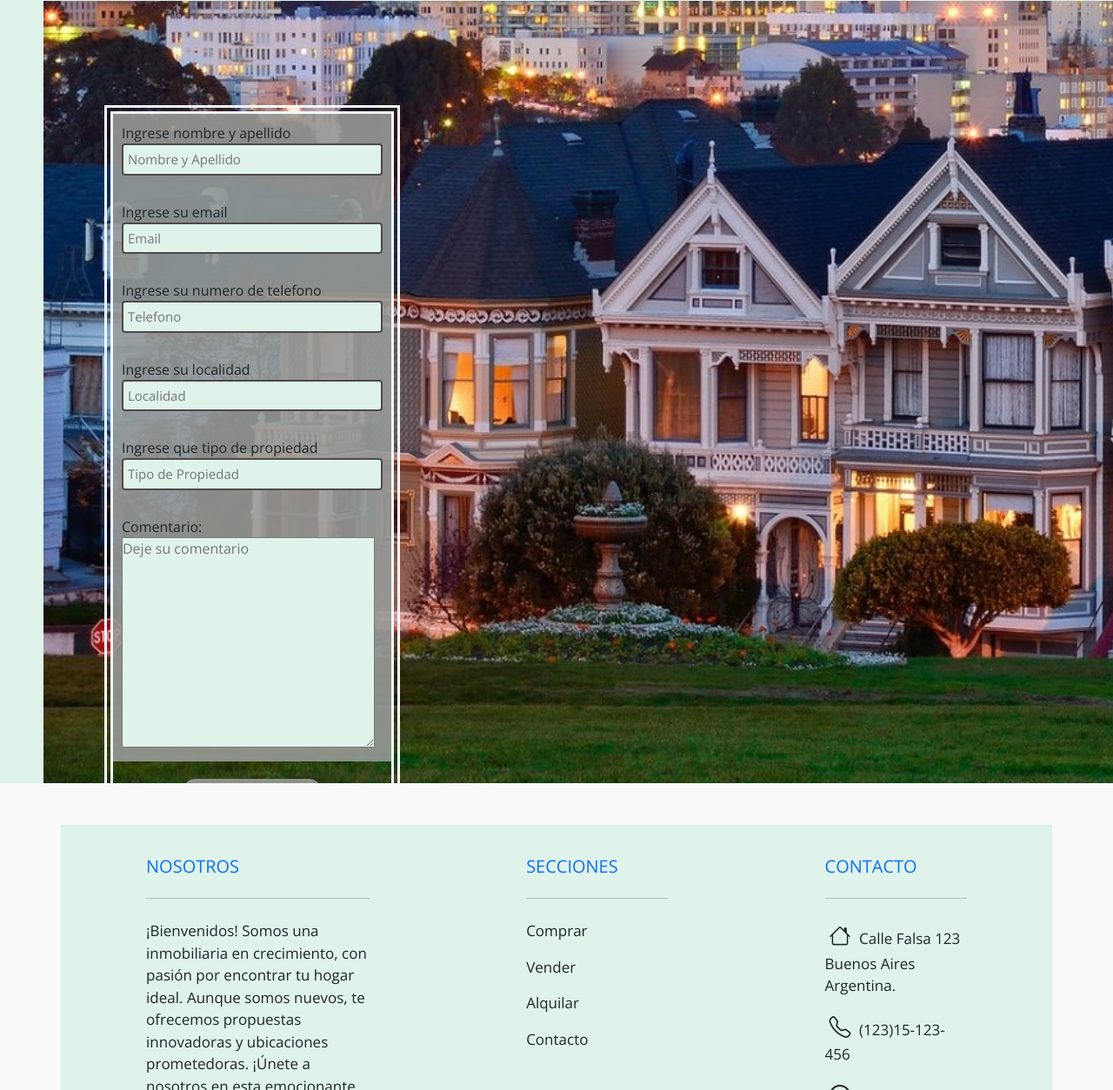
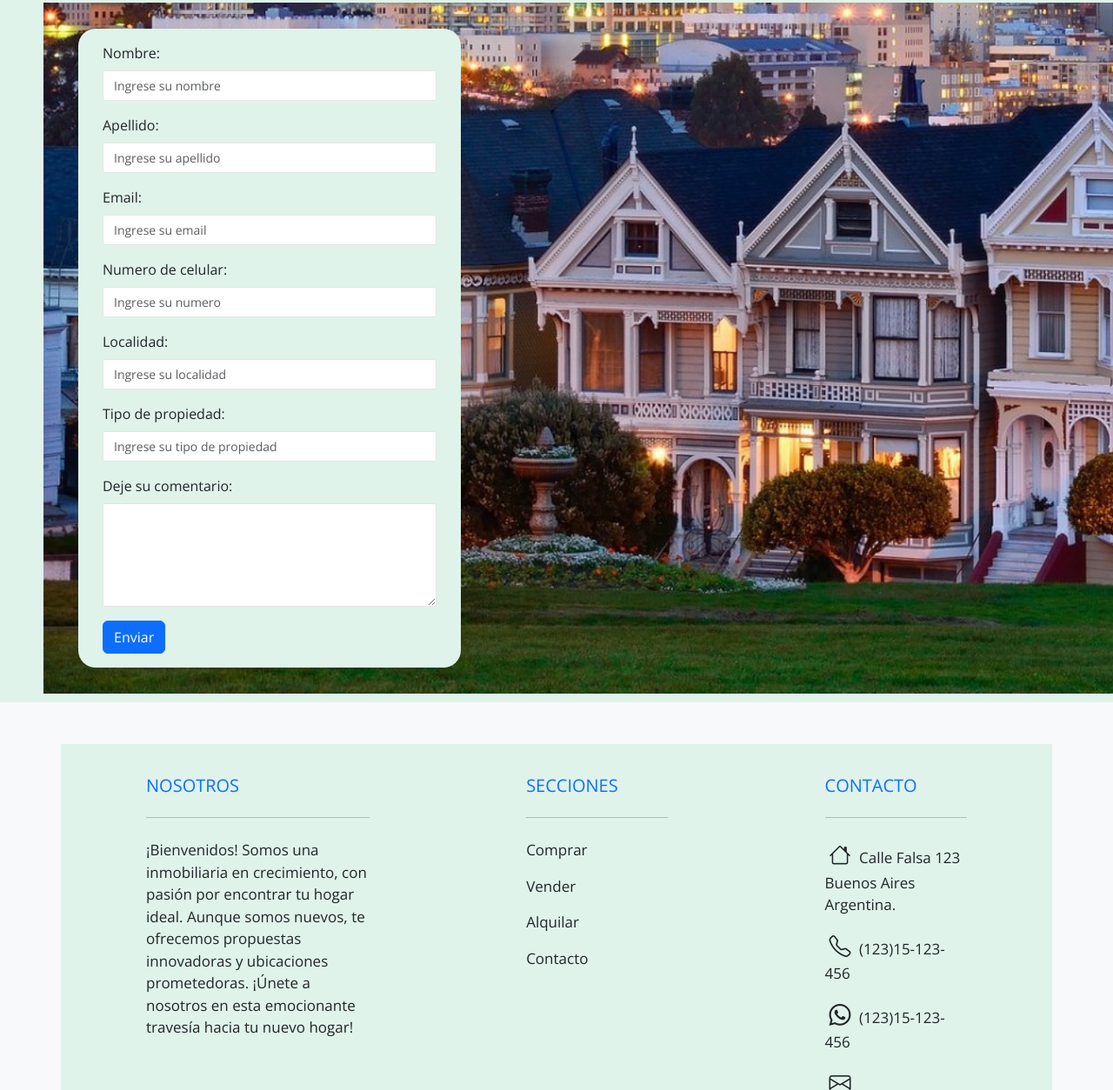
Before and after one commit to GuJoAr/PreEntregaCoderHouse, a plain HTML site: page pages/vender.html in a window 1280 px wide. Shown: the part 305-1559 px from the top of the page at 87% size. Drawn offline with nearby package versions, Linux system fonts and the light colour scheme.

Commit message:
modifique el form de vender y contacto con bootstrap y le puse css

```diff
--- a/CSS/style.css
+++ b/CSS/style.css
@@ -269,60 +269,32 @@ form {
 /* css de vender */
 
 .sell {
-    padding: 40px;
     box-sizing: border-box;
     margin-left: 50px;
     background: url(../assets/image/images11.jpg);
     background-size: cover;
-    height: 900px;
+    height: 100%;
 }
 
 .sell_box {
-    width: 400px;
+    width: 500px;
     padding: 30px;
-    margin-top: 50px;
-    border-radius: 4px;
+    margin: 10px;
     background: transparent;
 }
 
-.forms {
-    background: transparent;
-    border-style: double;
-    border-width: 10px;
-    border-color: aliceblue;
-}
-.sell_div{
-    padding: 10px;
-    background: rgba(154, 158, 154, 0.87);
+.first_col {
+    width: 100%;
+    border-radius: 20px;
 }
 
-.sell_holder {
-    display: block;
-    width: 100%;
-    padding: 5px;
-    border-radius: 4px;
-    margin-bottom: 10px;
-    border: 2px solid rgb(77, 73, 73);
-    font-size: 15px;
-
-}
-
-.sell_div label {
-    background: transparent;
-}
-
-.sell_box .buttons {
-    display: block;
-    margin-left: auto;
-    margin-right: auto;
-    width: 50%;
-    border: none;
-    padding: 12px;
-    margin-top: 20px;
-    margin-bottom: 20px;
-    background: rgba(154, 158, 154, 0.87);
-    font-size: 16px;
-    border-radius: 15px;
+.form-control {
+    background: #fff;
+    color: #000;
+    font-size: 14px;
+    border-radius: 2px;
+    box-sizing: none;
+    border: 1px solid rgba(0, 0, 0, 0.1);
 }
 
 /* css de alquilar */
@@ -475,4 +447,15 @@ footer i {
     }
     /* fin de mediaqueri para los rows del comprar */
 
+    /* mediaqueri para el vender*/
+    @media only screen and (max-width: 550px) {
+        .sell , .sell_box, .first_col, .mb-3, .m-3 {
+            width: auto;
+            display: flex;
+            flex-direction: column;
+            gap: 10px;
+        }
+    }
+    /* fin del vender*/
+
 }
--- a/pages/vender.html
+++ b/pages/vender.html
@@ -48,36 +48,43 @@
 <!--main-->
     <main>
         <h1>Inmobiliaria La Croste</h1>
-        <section class="sell">
-            <div class="sell_box">
-                <form action="" method="post" class="forms">
-                    <div class="sell_div">
-                        <label for="nombre">Ingrese nombre y apellido</label>
-                        <input type="text" class="sell_holder" placeholder="Nombre y Apellido" name="nombre">
+        <section class="conteiner sell">
+            <div class="row sell_box">
+                <div class="col-md-6 first_col">
+                    <form class="forms m-3">
+                        <div class="mb-3">
+                            <label for="nombre" class="form-label">Nombre:</label>
+                            <input type="text" class="form-control" id="nombre" placeholder="Ingrese su nombre">
                         </div>
-                    <div class="sell_div">
-                        <label for="email">Ingrese su email</label>
-                        <input type="email" class="sell_holder" placeholder="Email" name="email">
+                        <div class="mb-3">
+                            <label for="apellido" class="form-label">Apellido:</label>
+                            <input type="text" class="form-control" id="apellido" placeholder="Ingrese su apellido">
                         </div>
-                    <div class="sell_div">
-                        <label for="cell">Ingrese su numero de telefono</label>
-                        <input type="tel" class="sell_holder" placeholder="Telefono" name="cel">
+                        <div class="mb-3">
+                            <label for="email" class="form-label">Email:</label>
+                            <input type="email" class="form-control" id="email" placeholder="Ingrese su email">
                         </div>
-                    <div class="sell_div">
-                        <label for="localidad">Ingrese su localidad</label>
-                        <input type="text" class="sell_holder" placeholder="Localidad" name="localidad">
+                        <div class="mb-3">
+                            <label for="cel" class="form-label">Numero de celular:</label>
+                            <input type="cel" class="form-control" id="cel" placeholder="Ingrese su numero">
                         </div>
-                    <div class="sell_div">
-                        <label for="casa">Ingrese que tipo de propiedad</label>
-                        <input type="text" class="sell_holder" placeholder="Tipo de Propiedad" name="casa">
+                        <div class="mb-3">
+                            <label for="localidad" class="form-label">Localidad:</label>
+                            <input type="text" class="form-control" id="localidad" placeholder="Ingrese su localidad">
                         </div>
-                    <div class="sell_div">
-                        <label for="coment">Comentario: </label>
-                        <textarea name="coment" id="" cols="30" rows="10" placeholder="Deje su comentario"></textarea>
+                        <div class="mb-3">
+                            <label for="propiedad" class="form-label">Tipo de propiedad:</label>
+                            <input type="text" class="form-control" id="propiedad" placeholder="Ingrese su tipo de propiedad">
                         </div>
-                    <button type="submit" class="buttons">Enviar</button>
+                        <div class="mb-3">
+                            <label for="mensaje" class="form-label">Deje su comentario:</label>
+                            <textarea class="form-control" name="mensaje" id="mensaje" cols="5" rows="5"></textarea>
+                        </div>
+                        <div class="mb-3">
+                            <button class="btn btn-primary">Enviar</button>
+                        </div>
                     </form>
-
+                </div>
             </div>
         </section>
     </main>
```
Also changed, not shown: pages/contacto.html (+41 -3 lines). Lines whose indentation alone changed are shown as unchanged.
